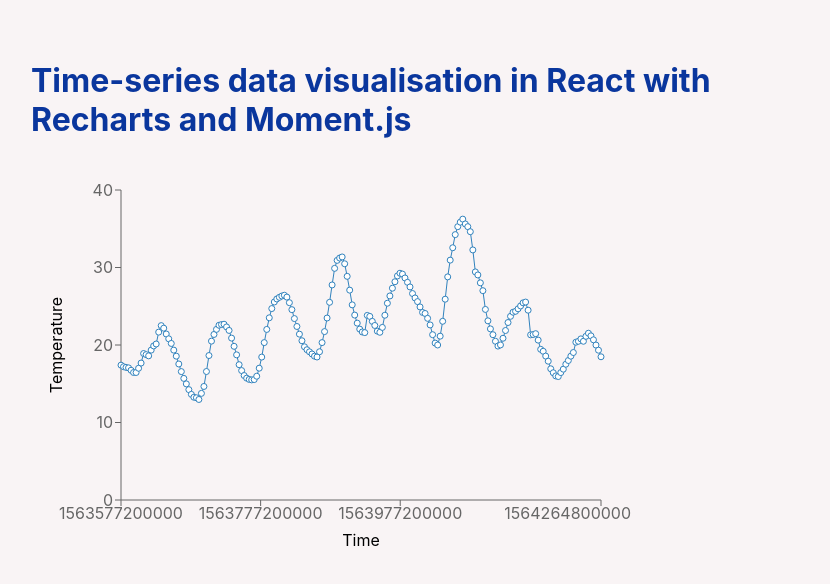
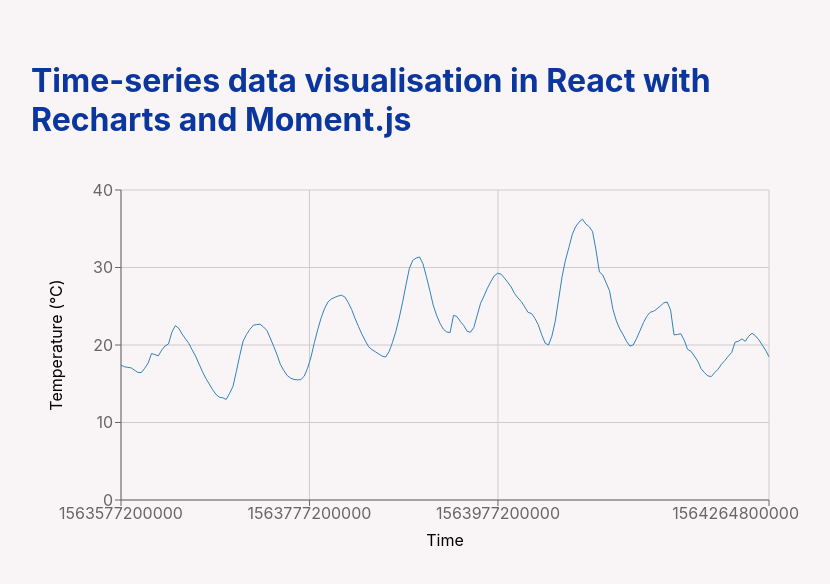
Before and after one commit to JRhodes95/time-series-viz-recharts-momentjs, a React (Create React App) app: page / in a window 1280 px wide. Shown: the top 584 px of the page, without its empty margins (225-1055 px from the left). Built offline with nearby package versions, Linux system fonts and the light colour scheme.

Commit message:
Added some extra functionality

```diff
--- a/src/Chart.jsx
+++ b/src/Chart.jsx
@@ -1,14 +1,23 @@
 import React from "react";
-import { Line, LineChart, XAxis, YAxis, Label } from "recharts";
+import {
+  ResponsiveContainer,
+  LineChart,
+  CartesianGrid,
+  XAxis,
+  YAxis,
+  Label,
+  Tooltip,
+  Line
+} from "recharts";
 
 const Chart = ({ data }) => {
   return (
+    <ResponsiveContainer width={"100%"} height={400}>
       <LineChart
-      width={600}
-      height={400}
         data={data}
         margin={{ top: 30, right: 30, left: 30, bottom: 30 }}
       >
+        <CartesianGrid />
         <XAxis type="number" dataKey="time" domain={["dataMin", "dataMax"]}>
           <Label
             value={"Time"}
@@ -18,14 +27,16 @@
         </XAxis>
         <YAxis>
           <Label
-          value={"Temperature"}
+            value={"Temperature (°C)"}
             position="left"
             angle={-90}
             style={{ textAnchor: "middle" }}
           />
         </YAxis>
-      <Line dataKey="temperature" />
+        <Tooltip />
+        <Line dataKey="temperature" dot={false} />
       </LineChart>
+    </ResponsiveContainer>
   );
 };
 
```
Lines whose indentation alone changed are shown as unchanged.
